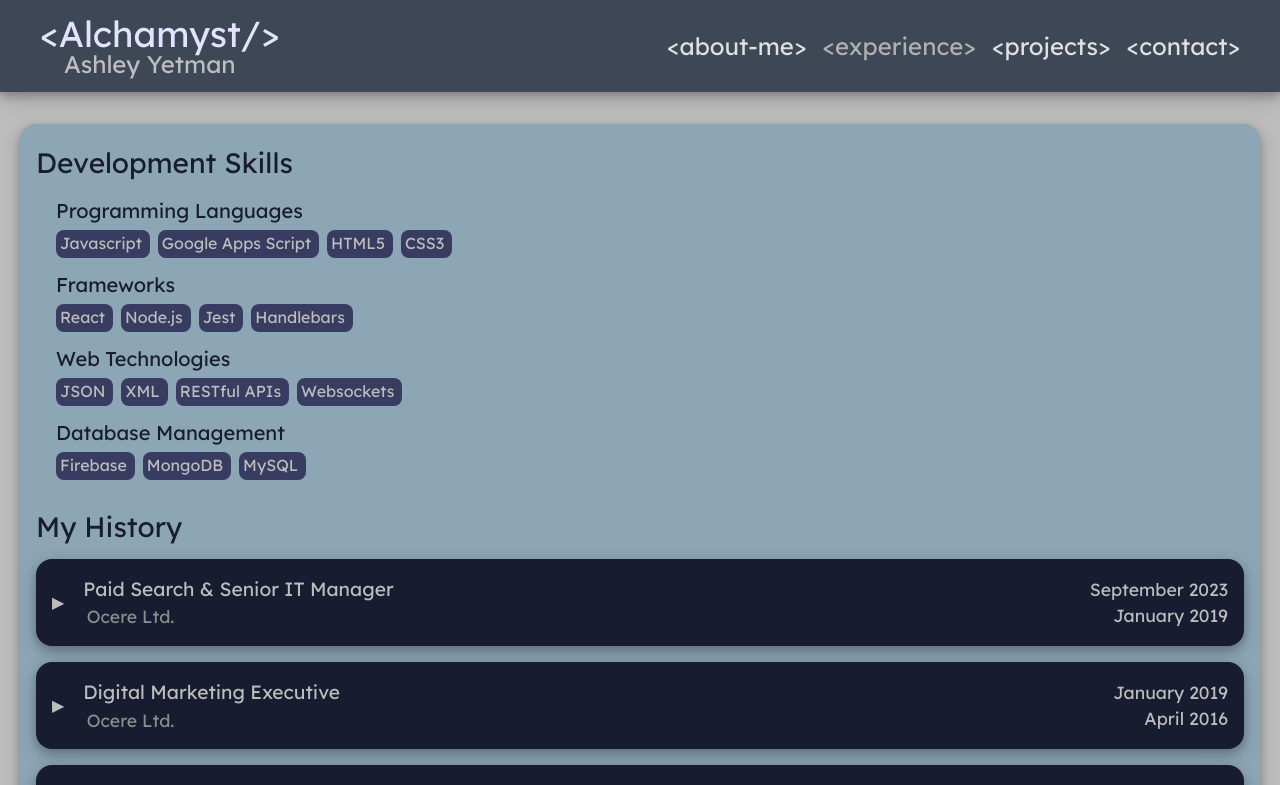
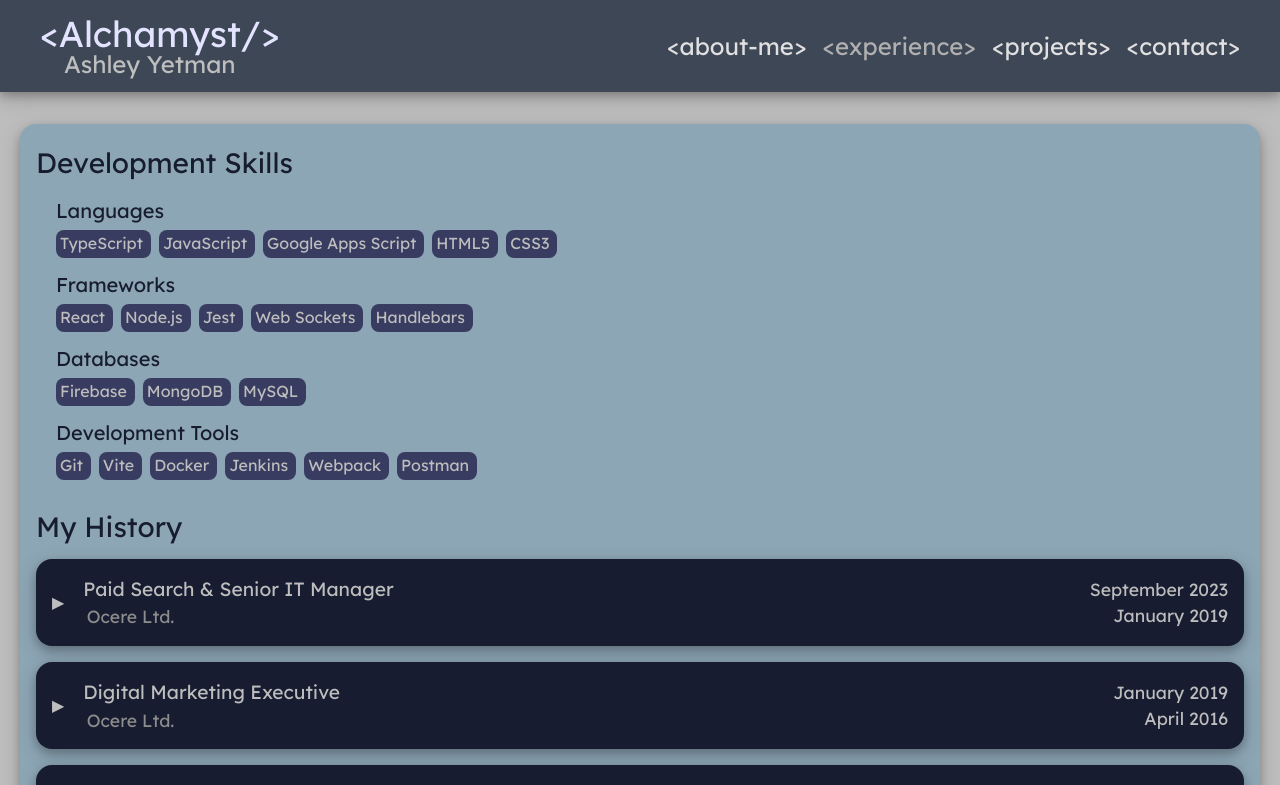
Before and after one commit to Alchamyst/ayetman-web, a React (Vite) app: page /experience in a window 1280 px wide. Shown: the top 785 px of the page. Built offline with nearby package versions, Linux system fonts and the light colour scheme.

Commit message:
Update Skills listed on ExperiencePage. Update skills listed in projects.json

```diff
--- a/src/assets/projects.json
+++ b/src/assets/projects.json
@@ -2,8 +2,8 @@
     {
         "name": "Asteroids-JS",
         "skills": [
+            "TypeScript",
             "Javascript",
-            "TypeScript",
             "Webpack"
         ],
         "image": "asteroids-js.png",
@@ -18,9 +18,7 @@
             "Javascript",
             "Node.js",
             "React",
-            "Vite",
-            "JSON",
-            "RESTful APIs"
+            "Vite"
         ],
         "image": "weather-wingman.png",
         "github": "https://github.com/Alchamyst/alchamyst-weather-app",
@@ -34,8 +32,7 @@
             "Javascript",
             "Node.js",
             "React",
-            "Vite",
-            "JSON"
+            "Vite"
         ],
         "image": "alchamyst-portfolio.png",
         "github": "https://github.com/Alchamyst/ayetman-web",
@@ -49,7 +46,6 @@
             "Javascript",
             "Node.js",
             "Handlebars",
-            "JSON",
             "MySQL"
         ],
         "image": "node-mysql-login.png",
@@ -78,7 +74,7 @@
         "skills": [
             "Javascript",
             "Node.js",
-            "Websockets"
+            "Web Sockets"
         ],
         "image": "chat-app.png",
         "github": "https://github.com/Alchamyst/chat-app",
@@ -92,8 +88,6 @@
             "Javascript",
             "Node.js",
             "Jest",
-            "JSON",
-            "RESTful APIs",
             "MongoDB"
         ],
         "image": "task-manager-api.png",
@@ -107,8 +101,7 @@
         "skills": [
             "Javascript",
             "Node.js",
-            "React",
-            "JSON"
+            "React"
         ],
         "image": "indecision-app.png",
         "github": "https://github.com/Alchamyst/indecision-app",
@@ -120,9 +113,7 @@
         "name": "Node Weather Website",
         "skills": [
             "Javascript",
-            "Node.js",
-            "JSON",
-            "RESTful APIs"
+            "Node.js"
         ],
         "image": "node-weather-website.png",
         "github": "https://github.com/Alchamyst/node-weather-website",
--- a/src/views/ExperiencePage.jsx
+++ b/src/views/ExperiencePage.jsx
@@ -4,10 +4,10 @@ import HistoryList from '../components/HistoryList';
 import myHistory from '../assets/myHistory.json';
 import SocialLinks from '../components/SocialLinks';
 
-const programmingSkills = ['Javascript','Google Apps Script','HTML5','CSS3'];
-const frameworkSkills = ['React', 'Node.js','Jest','Handlebars'];
-const webTechSkills = ['JSON', 'XML', 'RESTful APIs', 'Websockets'];
+const programmingSkills = ['TypeScript','JavaScript','Google Apps Script','HTML5','CSS3'];
+const frameworkSkills = ['React', 'Node.js','Jest','Web Sockets','Handlebars'];
 const databaseSkills = ['Firebase','MongoDB','MySQL'];
+const devToolsSkills = ['Git', 'Vite', 'Docker', 'Jenkins', 'Webpack', 'Postman'];
 
 export default function ExperiencePage() {
     return(
@@ -16,14 +16,14 @@ export default function ExperiencePage() {
                 <div className='content-box'>
                     <div className='section-skills'>
                         <h1>Development Skills</h1>
-                        <h2>Programming Languages</h2>
+                        <h2>Languages</h2>
                         <ListBlock list={programmingSkills} />
                         <h2>Frameworks</h2>
                         <ListBlock list={frameworkSkills} />
-                        <h2>Web Technologies</h2>
-                        <ListBlock list={webTechSkills} />
-                        <h2>Database Management</h2>
+                        <h2>Databases</h2>
                         <ListBlock list={databaseSkills} />
+                        <h2>Development Tools</h2>
+                        <ListBlock list={devToolsSkills} />
                     </div>
 
                     <div className='section-history'>
```
